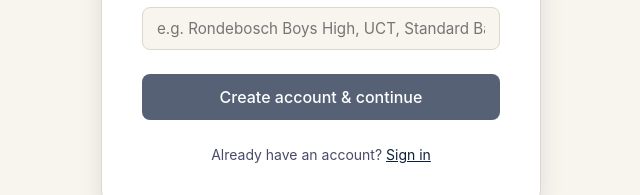
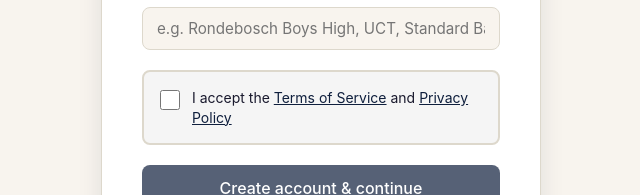
Before and after one commit to durandtc/pathfinder, a Next.js app: page /register in a window 1280 px wide. Shown: the part 974-1169 px from the top of the page, without its empty margins (319-959 px from the left). Built offline with nearby package versions, Linux system fonts and the light colour scheme; no server answers.

Commit message:
Accept Terms & Conditions box

```diff
--- a/pages/api/auth/register.js
+++ b/pages/api/auth/register.js
@@ -6,8 +6,9 @@ import { sendVerificationEmail } from '../../../lib/sendEmail'
 export default async function handler(req, res) {
   if (req.method !== 'POST') return res.status(405).end()
 
-  const { fullName, studentName, email, password, stage, school } = req.body
+  const { fullName, studentName, email, password, stage, school, termsAccepted } = req.body
   if (!fullName || !studentName || !email || !password) return res.status(400).json({ error: 'Full name, student name, email and password are required.' })
+  if (!termsAccepted) return res.status(400).json({ error: 'You must accept the Terms of Service and Privacy Policy.' })
   if (password.length < 8) return res.status(400).json({ error: 'Password must be at least 8 characters.' })
 
   const db = supabaseAdmin()
--- a/pages/register.js
+++ b/pages/register.js
@@ -12,18 +12,20 @@ export default function Register() {
   const [error, setError]   = useState('')
   const [loading, setLoading] = useState(false)
   const [passwordMismatch, setPasswordMismatch] = useState(false)
+  const [termsAccepted, setTermsAccepted] = useState(false)
 
   async function handleSubmit(e) {
     e.preventDefault()
     setError('')
     if (!form.stage) { setError('Please select your current grade or career stage.'); return }
     if (form.password !== form.passwordConfirm) { setError('Passwords do not match. Please check and try again.'); return }
+    if (!termsAccepted) { setError('You must accept the Terms of Service and Privacy Policy to create an account.'); return }
     setLoading(true)
     try {
       const res  = await fetch('/api/auth/register', {
         method: 'POST',
         headers: { 'Content-Type': 'application/json' },
-        body: JSON.stringify(form),
+        body: JSON.stringify({ ...form, termsAccepted }),
       })
       const data = await res.json()
       if (!res.ok) throw new Error(data.error || 'Registration failed')
@@ -117,9 +119,39 @@ export default function Register() {
               <input className="form-input" type="text" placeholder="e.g. Rondebosch Boys High, UCT, Standard Bank" value={form.school} onChange={e => setForm({ ...form, school: e.target.value })} />
             </div>
 
+            {/* Terms acceptance checkbox */}
+            <div style={{
+              background: '#f5f5f5',
+              border: `2px solid ${termsAccepted ? 'var(--navy)' : 'var(--border)'}`,
+              borderRadius: 8,
+              padding: '1rem',
+              marginBottom: '1rem',
+              transition: 'border-color 0.2s'
+            }}>
+              <label style={{ display: 'flex', alignItems: 'flex-start', gap: '0.75rem', cursor: 'pointer', margin: 0 }}>
+                <input
+                  type="checkbox"
+                  checked={termsAccepted}
+                  onChange={e => setTermsAccepted(e.target.checked)}
+                  style={{
+                    width: 20,
+                    height: 20,
+                    minWidth: 20,
+                    minHeight: 20,
+                    marginTop: '2px',
+                    cursor: 'pointer',
+                    accentColor: 'var(--navy)'
+                  }}
+                />
+                <span style={{ fontSize: '0.875rem', color: 'var(--text)', lineHeight: 1.4 }}>
+                  I accept the <Link href="/terms" style={{ color: 'var(--navy)', textDecoration: 'underline' }}>Terms of Service</Link> and <Link href="/privacy" style={{ color: 'var(--navy)', textDecoration: 'underline' }}>Privacy Policy</Link>
+                </span>
+              </label>
+            </div>
+
             {error && <p className="error-msg" style={{ marginBottom: 10 }}>{error}</p>}
 
-            <button type="submit" disabled={loading || passwordMismatch || !form.password || !form.passwordConfirm} style={{ width: '100%', padding: '13px', background: 'var(--navy)', color: '#fff', border: 'none', borderRadius: 8, fontSize: '1rem', fontWeight: 500, cursor: loading || passwordMismatch || !form.password || !form.passwordConfirm ? 'not-allowed' : 'pointer', marginTop: '0.25rem', opacity: (loading || passwordMismatch || !form.password || !form.passwordConfirm) ? 0.7 : 1 }}>
+            <button type="submit" disabled={loading || passwordMismatch || !form.password || !form.passwordConfirm || !termsAccepted} style={{ width: '100%', padding: '13px', background: 'var(--navy)', color: '#fff', border: 'none', borderRadius: 8, fontSize: '1rem', fontWeight: 500, cursor: loading || passwordMismatch || !form.password || !form.passwordConfirm || !termsAccepted ? 'not-allowed' : 'pointer', marginTop: '0.25rem', opacity: (loading || passwordMismatch || !form.password || !form.passwordConfirm || !termsAccepted) ? 0.7 : 1 }}>
               {loading ? 'Creating account...' : 'Create account & continue'}
             </button>
           </form>
```
Also changed, not shown: 1 other file (tests, documents, lock files or other folders).
